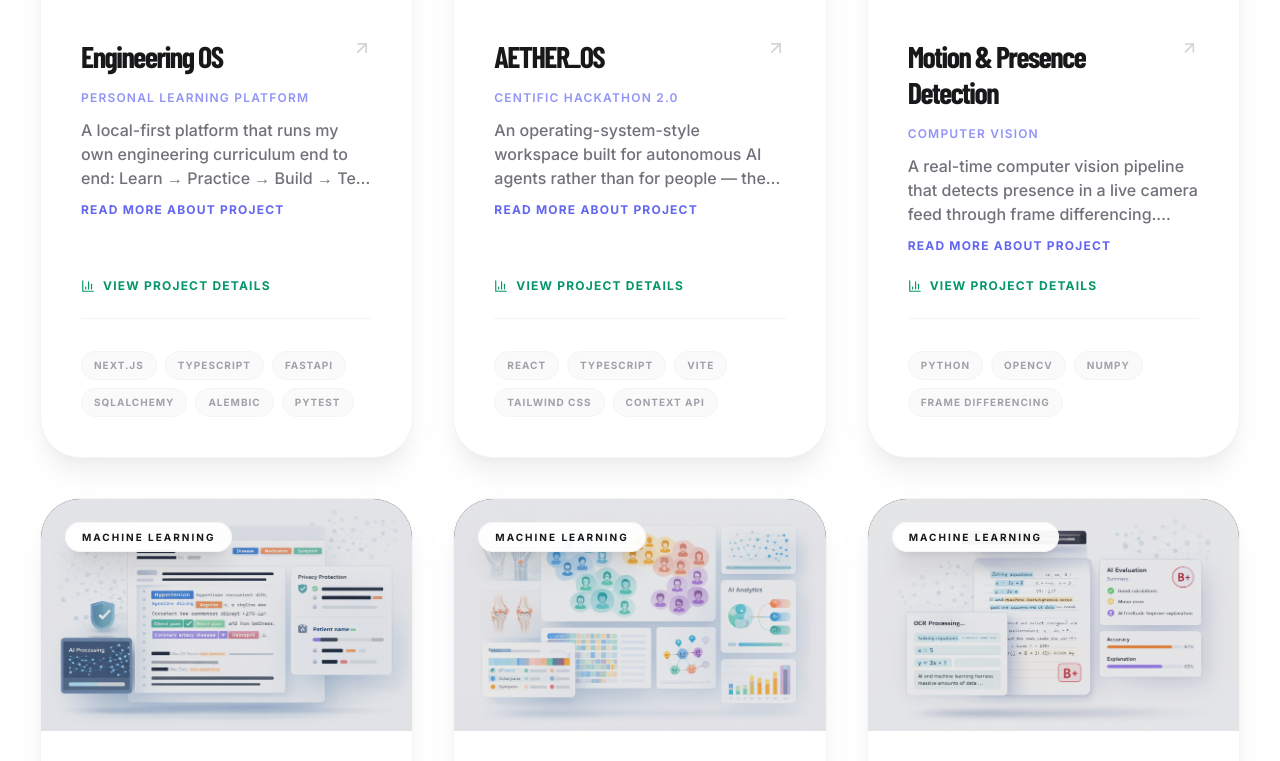
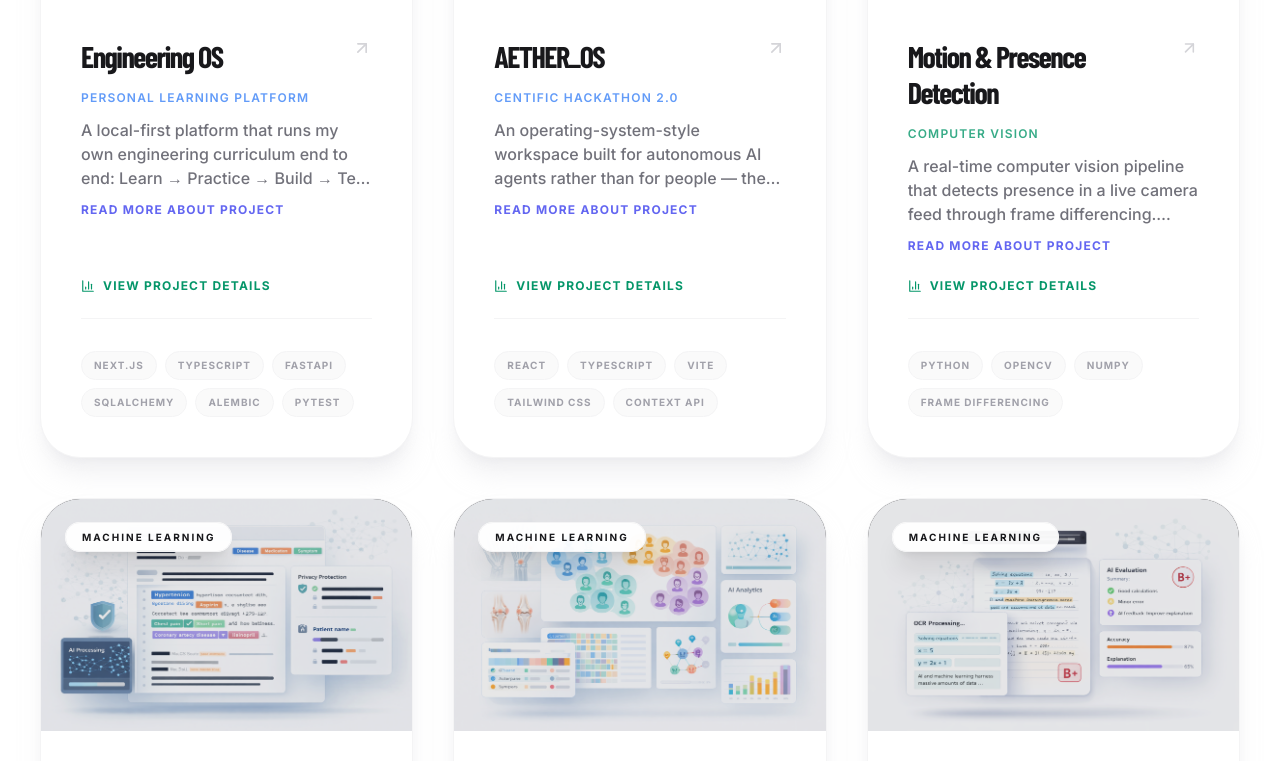
Before and after one commit to akshitjain1/AJ, a Next.js app: page / in a window 1280 px wide. Shown: the part 4199-4960 px from the top of the page. Built offline with nearby package versions, Linux system fonts and the light colour scheme; a web font is replaced by a local one.

Commit message:
Hover Effect Enhanced with shadows and Animation

```diff
--- a/src/app/globals.css
+++ b/src/app/globals.css
@@ -489,3 +489,17 @@ a, button { transition: all 0.22s var(--ease-in-out); }
     border-color 0.3s ease;
   will-change: transform;
 }
+
+
+/* ──────────────────────────────────────────
+   SECTION-CODED CARD HOVER
+   Journey and project cards take on their section's accent on hover, so it is
+   obvious which card is active and which family it belongs to.
+────────────────────────────────────────── */
+.accent-card {
+  transition:
+    background-color 0.4s var(--ease-out-expo),
+    border-color 0.35s var(--ease-out-expo),
+    box-shadow 0.45s var(--ease-out-expo),
+    transform 0.5s var(--ease-out-expo);
+}
--- a/src/components/Projects.tsx
+++ b/src/components/Projects.tsx
@@ -7,6 +7,59 @@ import { ArrowUpRight, Github, ExternalLink, X, ChevronLeft, ChevronRight, Light
 import { projects } from '@/data/portfolio';
 
 const categories = ['Featured Projects', 'All Projects', 'Web Applications', 'Desktop Applications', 'AI Projects', 'Data Science'];
+
+/* Each category lights its cards in its own accent on hover, so the grid reads
+   as families rather than one undifferentiated wall. Class strings are spelled
+   out in full because Tailwind only picks up literals it can see. */
+type Accent = { card: string; title: string; sub: string; arrow: string };
+
+const CATEGORY_ACCENT: Record<string, Accent> = {
+  'Machine Learning': {
+    card: 'hover:border-indigo-200 hover:bg-indigo-50/70 hover:shadow-indigo-200/50',
+    title: 'group-hover:text-indigo-700',
+    sub: 'text-indigo-500/70',
+    arrow: 'group-hover:text-indigo-500',
+  },
+  'Computer Vision': {
+    card: 'hover:border-emerald-200 hover:bg-emerald-50/70 hover:shadow-emerald-200/50',
+    title: 'group-hover:text-emerald-700',
+    sub: 'text-emerald-600/80',
+    arrow: 'group-hover:text-emerald-500',
+  },
+  'Web Application': {
+    card: 'hover:border-blue-200 hover:bg-blue-50/70 hover:shadow-blue-200/50',
+    title: 'group-hover:text-blue-700',
+    sub: 'text-blue-500/80',
+    arrow: 'group-hover:text-blue-500',
+  },
+  'Web Development': {
+    card: 'hover:border-blue-200 hover:bg-blue-50/70 hover:shadow-blue-200/50',
+    title: 'group-hover:text-blue-700',
+    sub: 'text-blue-500/80',
+    arrow: 'group-hover:text-blue-500',
+  },
+  'Data Science': {
+    card: 'hover:border-amber-200 hover:bg-amber-50/70 hover:shadow-amber-200/50',
+    title: 'group-hover:text-amber-700',
+    sub: 'text-amber-700/80',
+    arrow: 'group-hover:text-amber-500',
+  },
+  'Desktop Application': {
+    card: 'hover:border-purple-200 hover:bg-purple-50/70 hover:shadow-purple-200/50',
+    title: 'group-hover:text-purple-700',
+    sub: 'text-purple-500/80',
+    arrow: 'group-hover:text-purple-500',
+  },
+  Simulation: {
+    card: 'hover:border-orange-200 hover:bg-orange-50/70 hover:shadow-orange-200/50',
+    title: 'group-hover:text-orange-700',
+    sub: 'text-orange-700/80',
+    arrow: 'group-hover:text-orange-500',
+  },
+};
+
+const FALLBACK_ACCENT: Accent = CATEGORY_ACCENT['Machine Learning'];
+const accentFor = (category: string): Accent => CATEGORY_ACCENT[category] || FALLBACK_ACCENT;
 
 const headReveal = {
   hidden: {},
@@ -98,7 +151,7 @@ export default function Projects() {
                   duration: 0.7,
                   ease: [0.16, 1, 0.3, 1]
                 }}
-                className="group relative rounded-[2.5rem] overflow-hidden border border-zinc-100 bg-white shadow-xl shadow-zinc-200/50 hover:shadow-2xl transition-all duration-500 flex flex-col"
+                className={`accent-card group relative rounded-[2.5rem] overflow-hidden border border-zinc-100 bg-white shadow-xl shadow-zinc-200/50 hover:shadow-2xl flex flex-col ${accentFor(project.category).card}`}
               >
                 {/* Project Image + Hover Overlay */}
                 <div className="aspect-[16/10] bg-zinc-900 relative overflow-hidden shrink-0">
@@ -165,7 +218,11 @@ export default function Projects() {
                 </div>
 
                 {/* Card Content */}
-                <ProjectCardContent project={project} onOpenDetail={() => setSelectedProject(project)} />
+                <ProjectCardContent
+                  project={project}
+                  accent={accentFor(project.category)}
+                  onOpenDetail={() => setSelectedProject(project)}
+                />
               </motion.div>
             ))}
           </motion.div>
@@ -186,14 +243,22 @@ export default function Projects() {
   );
 }
 
-function ProjectCardContent({ project, onOpenDetail }: { project: any; onOpenDetail: () => void }) {
+function ProjectCardContent({
+  project,
+  accent,
+  onOpenDetail,
+}: {
+  project: any;
+  accent: Accent;
+  onOpenDetail: () => void;
+}) {
   const [expanded, setExpanded] = useState(false);
   const hasDetail = !!(project.gallery || project.insights);
 
   return (
     <div className="p-8 md:p-10 flex flex-col flex-1">
       <div className="flex items-start justify-between gap-4 mb-4">
-        <h3 className="font-display font-bold text-2xl md:text-3xl uppercase tracking-tighter text-zinc-900 leading-none group-hover:text-indigo-600 transition-colors duration-300">
+        <h3 className={`font-display font-bold text-2xl md:text-3xl uppercase tracking-tighter text-zinc-900 leading-none transition-colors duration-300 ${accent.title}`}>
           {project.github ? (
             <a
               href={project.github}
@@ -211,11 +276,11 @@ function ProjectCardContent({ project, onOpenDetail }: { project: any; onOpenDet
             project.title
           )}
         </h3>
-        <ArrowUpRight size={20} className="text-zinc-300 group-hover:text-indigo-500 group-hover:translate-x-1 group-hover:-translate-y-1 transition-all" />
+        <ArrowUpRight size={20} className={`text-zinc-300 group-hover:translate-x-1 group-hover:-translate-y-1 transition-all ${accent.arrow}`} />
       </div>
 
       {project.subtitle && (
-        <p className="text-xs font-semibold uppercase tracking-widest text-indigo-500/70 mb-3">{project.subtitle}</p>
+        <p className={`text-xs font-semibold uppercase tracking-widest mb-3 ${accent.sub}`}>{project.subtitle}</p>
       )}
 
       <div className="relative mb-6 flex-1">
--- a/src/components/Timeline.tsx
+++ b/src/components/Timeline.tsx
@@ -17,6 +17,26 @@ type JourneyEntry = {
   highlights: string[];
   current: boolean;
 };
+
+/* Hovering a card lights it in its own accent, so it is obvious which card is
+   active and whether it is a role or a degree. Class strings are spelled out in
+   full because Tailwind only picks up literals it can see. */
+const ACCENT = {
+  Experience: {
+    card: 'hover:border-indigo-200 hover:bg-indigo-50/70 hover:shadow-indigo-200/50',
+    heading: 'group-hover:text-indigo-700',
+    period: 'group-hover:border-indigo-200 group-hover:bg-indigo-50 group-hover:text-indigo-700',
+    chip: 'group-hover:border-indigo-200 group-hover:bg-indigo-50 group-hover:text-indigo-700',
+    dot: 'group-hover:border-indigo-500',
+  },
+  Education: {
+    card: 'hover:border-emerald-200 hover:bg-emerald-50/70 hover:shadow-emerald-200/50',
+    heading: 'group-hover:text-emerald-700',
+    period: 'group-hover:border-emerald-200 group-hover:bg-emerald-50 group-hover:text-emerald-700',
+    chip: 'group-hover:border-emerald-200 group-hover:bg-emerald-50 group-hover:text-emerald-700',
+    dot: 'group-hover:border-emerald-500',
+  },
+} as const;
 
 /* Work history first, then academic history — both newest first. */
 const journey: JourneyEntry[] = [
@@ -109,8 +129,8 @@ export default function Timeline() {
                     className={`w-4 h-4 rounded-full border-2 ${
                       item.current
                         ? 'border-zinc-900 bg-zinc-900 timeline-dot-active'
-                        : 'border-zinc-300 bg-white group-hover:border-zinc-600'
-                    } transition-colors relative`}
+                        : 'border-zinc-300 bg-white'
+                    } ${ACCENT[item.kind].dot} transition-colors relative`}
                   />
                 </motion.div>
 
@@ -120,19 +140,19 @@ export default function Timeline() {
                   whileInView={{ opacity: 1, y: 0 }}
                   viewport={{ once: true, margin: '-50px' }}
                   transition={{ duration: 0.65, delay: 0.2, ease: [0.16, 1, 0.3, 1] }}
-                  className="flex-1 border border-zinc-100 rounded-[2.5rem] p-8 md:p-12 bg-white shadow-xl shadow-zinc-200/50 hover:shadow-2xl hover:-translate-y-2 transition-all duration-500 z-10"
+                  className={`accent-card flex-1 border border-zinc-100 rounded-[2.5rem] p-8 md:p-12 bg-white shadow-xl shadow-zinc-200/50 hover:shadow-2xl hover:-translate-y-2 z-10 ${ACCENT[item.kind].card}`}
                 >
                   <div className="flex flex-wrap items-start justify-between gap-3 mb-4">
                     <div>
                       <div className="flex items-center gap-2 mb-1">
                         {item.kind === 'Experience' ? (
-                          <Briefcase size={14} className="text-indigo-400" />
+                          <Briefcase size={14} className="text-indigo-500" />
                         ) : (
-                          <GraduationCap size={14} className="text-zinc-400" />
+                          <GraduationCap size={14} className="text-emerald-500" />
                         )}
                         <span
                           className={`text-xs uppercase tracking-widest font-medium ${
-                            item.kind === 'Experience' ? 'text-indigo-500' : 'text-zinc-400'
+                            item.kind === 'Experience' ? 'text-indigo-500' : 'text-emerald-600'
                           }`}
                         >
                           {item.kind}
@@ -144,11 +164,11 @@ export default function Timeline() {
                           </span>
                         )}
                       </div>
-                      <h3 className="font-display font-bold uppercase text-xl md:text-2xl text-zinc-900 tracking-tight leading-tight">
+                      <h3 className={`font-display font-bold uppercase text-xl md:text-2xl text-zinc-900 tracking-tight leading-tight transition-colors duration-300 ${ACCENT[item.kind].heading}`}>
                         {item.heading}
                       </h3>
                     </div>
-                    <span className="text-xs text-zinc-400 font-medium bg-zinc-50 border border-zinc-200 px-3 py-1.5 rounded-full whitespace-nowrap">
+                    <span className={`text-xs text-zinc-400 font-medium bg-zinc-50 border border-zinc-200 px-3 py-1.5 rounded-full whitespace-nowrap transition-colors duration-300 ${ACCENT[item.kind].period}`}>
                       {item.period}
                     </span>
                   </div>
@@ -168,7 +188,7 @@ export default function Timeline() {
                     {item.highlights.map((h) => (
                       <span
                         key={h}
-                        className="flex items-center gap-1.5 text-xs text-zinc-600 bg-zinc-50 border border-zinc-200 px-3 py-1.5 rounded-full"
+                        className={`flex items-center gap-1.5 text-xs text-zinc-600 bg-zinc-50 border border-zinc-200 px-3 py-1.5 rounded-full transition-colors duration-300 ${ACCENT[item.kind].chip}`}
                       >
                         <Award size={10} className="text-zinc-400" />
                         {h}
```
